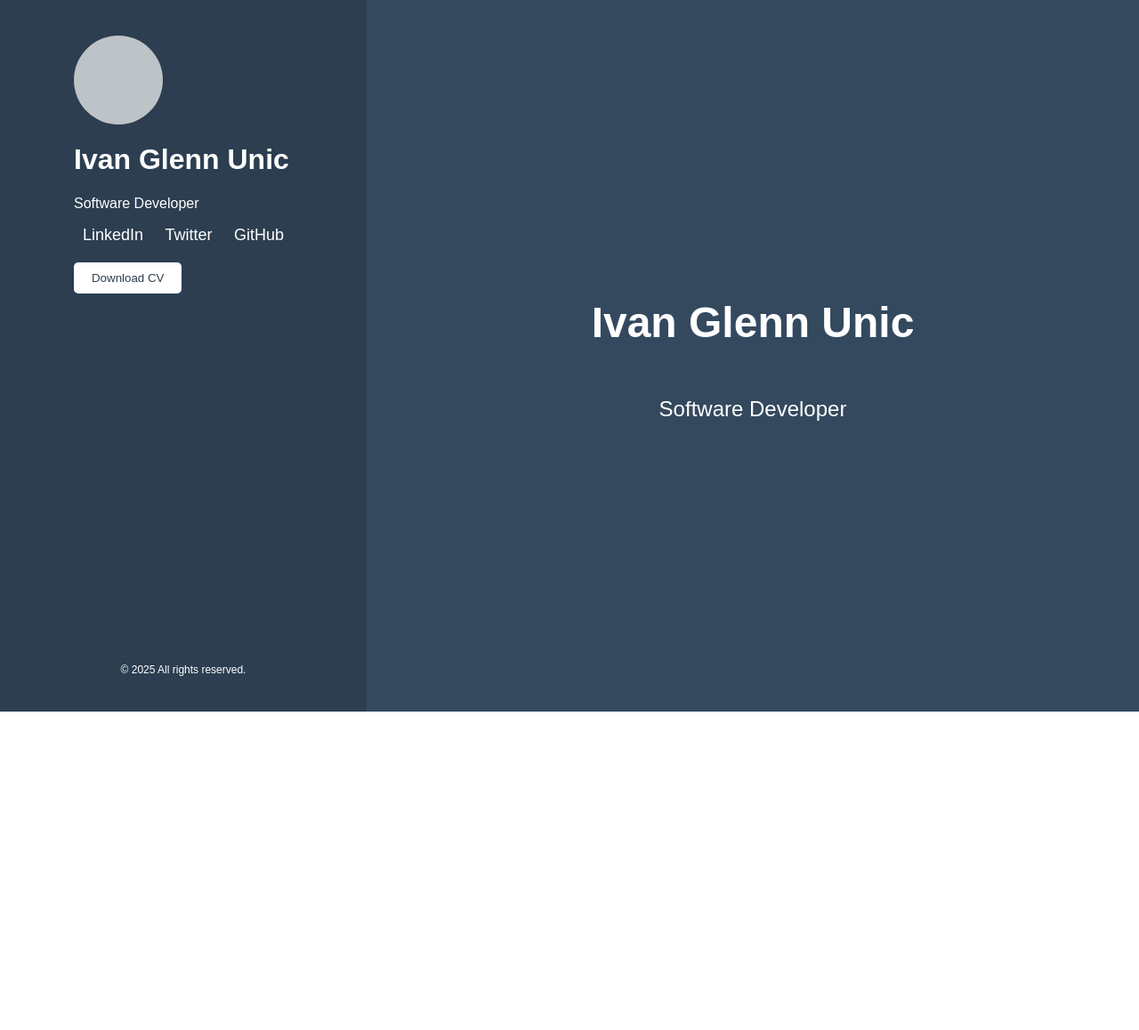
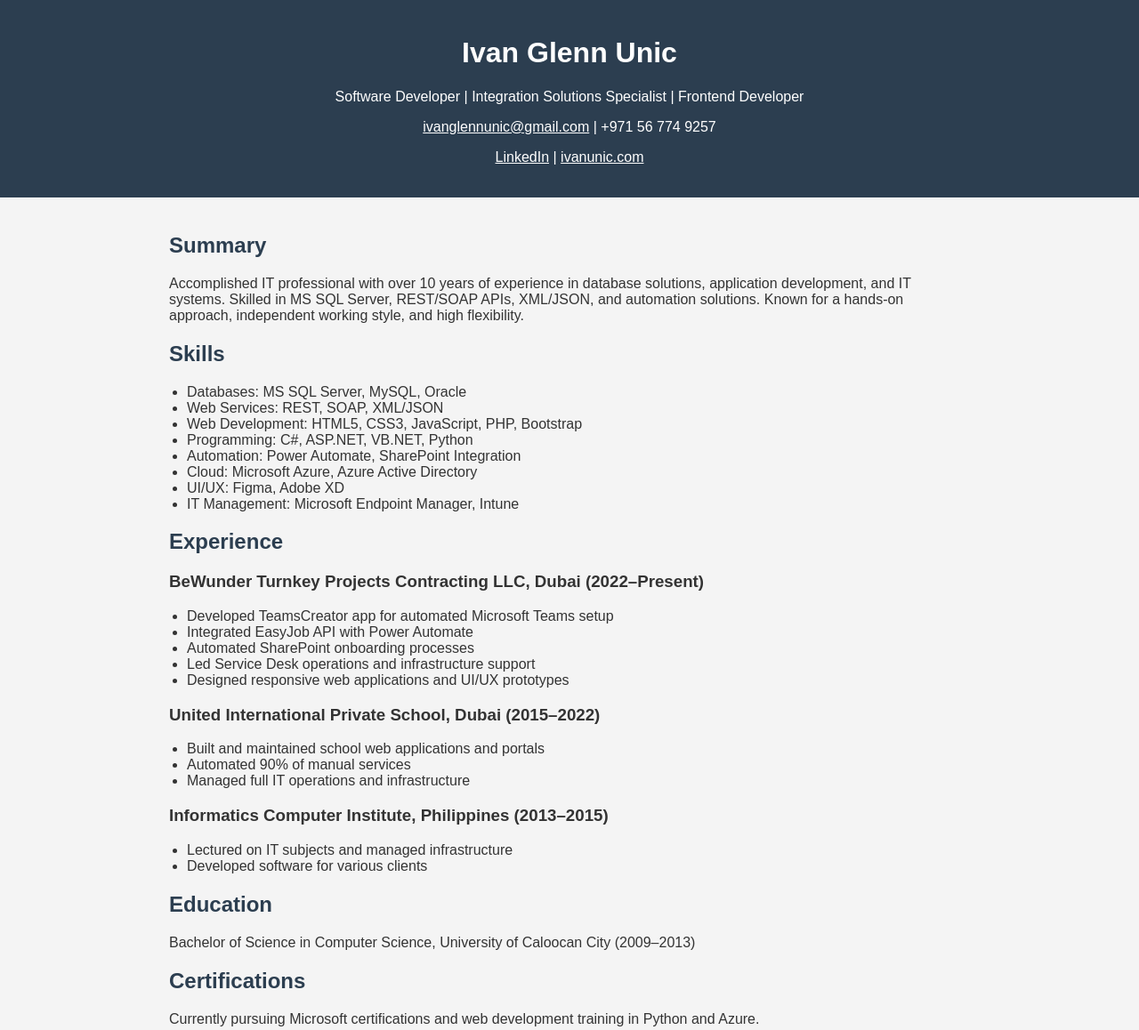
Before and after one commit to ivanglennunic/iamivanunic, a plain HTML site: page index.html in a window 1280 px wide. Shown: the top 1158 px of the page at 89% size. Before the commit the page ends 800 px from the top, so only its background shows below. Drawn offline with Linux system fonts and the light colour scheme.

Commit message:
Update index.html

```diff
--- a/index.html
+++ b/index.html
@@ -8,76 +8,93 @@
     body {
       margin: 0;
       font-family: Arial, sans-serif;
-      display: flex;
-      height: 100vh;
+      background-color: #f4f4f4;
+      color: #333;
     }
-    .sidebar {
+    header {
       background-color: #2c3e50;
       color: white;
-      width: 30%;
-      padding: 40px 20px;
-      display: flex;
-      flex-direction: column;
-      align-items: center;
-      justify-content: space-between;
+      padding: 20px;
+      text-align: center;
     }
-    .main-content {
-      background-color: #34495e;
-      color: white;
-      width: 70%;
-      display: flex;
-      align-items: center;
-      justify-content: center;
-      font-size: 24px;
-      flex-direction: column;
+    section {
+      padding: 20px;
+      max-width: 900px;
+      margin: auto;
     }
-    .profile-pic {
-      width: 100px;
-      height: 100px;
-      border-radius: 50%;
-      background-color: #bdc3c7;
-      margin-bottom: 20px;
+    h2 {
+      color: #2c3e50;
     }
-    .social-icons a {
-      margin: 0 10px;
-      color: white;
-      text-decoration: none;
-      font-size: 18px;
-    }
-    .download-btn {
-      background-color: white;
-      color: #2c3e50;
-      border: none;
-      padding: 10px 20px;
-      border-radius: 5px;
-      cursor: pointer;
-      margin-top: 20px;
+    ul {
+      padding-left: 20px;
     }
     footer {
-      font-size: 12px;
       text-align: center;
+      padding: 10px;
+      background-color: #2c3e50;
+      color: white;
       margin-top: 40px;
     }
   </style>
 </head>
 <body>
-  <div class="sidebar">
-    <div>
-      <div class="profile-pic"></div>
-      <h1>Ivan Glenn Unic</h1>
-      <p>Software Developer</p>
-      <div class="social-icons">
-        <a href="#">LinkedIn</a>
-        <a href="#">Twitter</a>
-        <a href="#">GitHub</a>
-      </div>
-      <button class="download-btn">Download CV</button>
-    </div>
-    <footer>© 2025 All rights reserved.</footer>
-  </div>
-  <div class="main-content">
-    <h1>Ivan Glenn Unic</h1>
-    <p>Software Developer</p>
-  </div>
+
+<header>
+  <h1>Ivan Glenn Unic</h1>
+  <p>Software Developer | Integration Solutions Specialist | Frontend Developer</p>
+  <p><a href="mailto:ivanglennunic@gmail.com" style="color:white;">ivanglennunic@gmail.com</a> | +971 56 774 9257</p>
+  <p><a href="https://linkedin.com/in/ivanunic" style="color:white;">LinkedIn</a> | <a href="https://ivanunic.com" style="color:white;">ivanunic.com</a></p>
+</header>
+
+<section>
+  <h2>Summary</h2>
+  <p>Accomplished IT professional with over 10 years of experience in database solutions, application development, and IT systems. Skilled in MS SQL Server, REST/SOAP APIs, XML/JSON, and automation solutions. Known for a hands-on approach, independent working style, and high flexibility.</p>
+
+  <h2>Skills</h2>
+  <ul>
+    <li>Databases: MS SQL Server, MySQL, Oracle</li>
+    <li>Web Services: REST, SOAP, XML/JSON</li>
+    <li>Web Development: HTML5, CSS3, JavaScript, PHP, Bootstrap</li>
+    <li>Programming: C#, ASP.NET, VB.NET, Python</li>
+    <li>Automation: Power Automate, SharePoint Integration</li>
+    <li>Cloud: Microsoft Azure, Azure Active Directory</li>
+    <li>UI/UX: Figma, Adobe XD</li>
+    <li>IT Management: Microsoft Endpoint Manager, Intune</li>
+  </ul>
+
+  <h2>Experience</h2>
+  <h3>BeWunder Turnkey Projects Contracting LLC, Dubai (2022–Present)</h3>
+  <ul>
+    <li>Developed TeamsCreator app for automated Microsoft Teams setup</li>
+    <li>Integrated EasyJob API with Power Automate</li>
+    <li>Automated SharePoint onboarding processes</li>
+    <li>Led Service Desk operations and infrastructure support</li>
+    <li>Designed responsive web applications and UI/UX prototypes</li>
+  </ul>
+
+  <h3>United International Private School, Dubai (2015–2022)</h3>
+  <ul>
+    <li>Built and maintained school web applications and portals</li>
+    <li>Automated 90% of manual services</li>
+    <li>Managed full IT operations and infrastructure</li>
+  </ul>
+
+  <h3>Informatics Computer Institute, Philippines (2013–2015)</h3>
+  <ul>
+    <li>Lectured on IT subjects and managed infrastructure</li>
+    <li>Developed software for various clients</li>
+  </ul>
+
+  <h2>Education</h2>
+  <p>Bachelor of Science in Computer Science, University of Caloocan City (2009–2013)</p>
+
+  <h2>Certifications</h2>
+  <p>Currently pursuing Microsoft certifications and web development training in Python and Azure.</p>
+</section>
+
+<footer>
+  © 2025 Ivan Glenn Unic. All rights reserved.
+</footer>
+
 </body>
 </html>
```
